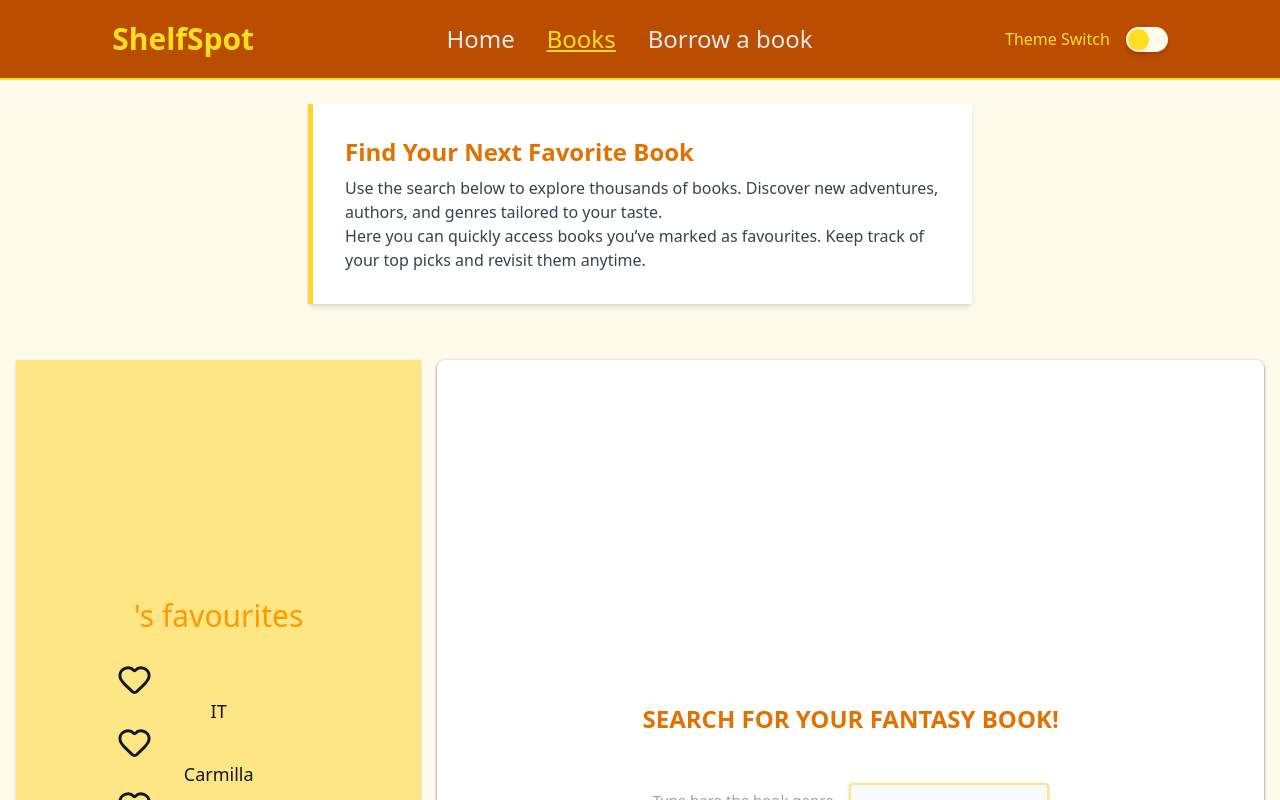
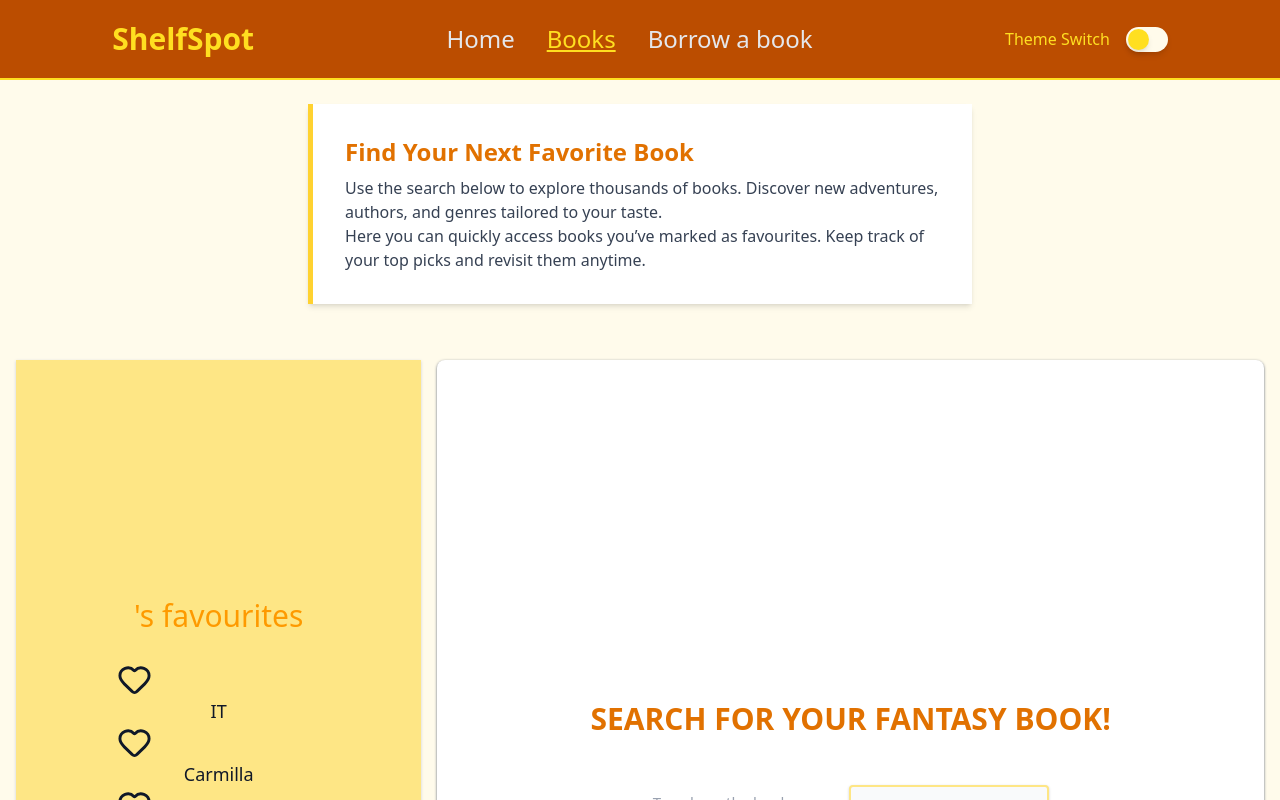
Before and after one commit to EliaGiolli/ShelfSpot-react, a React (Vite) app: page /books in a window 1280 px wide. Shown: the top 800 px of the page. Built offline with nearby package versions, Linux system fonts and the light colour scheme; data requests are answered from the project's data file.

Commit message:
improved the overall UI for a better user experience

```diff
--- a/src/components/Footer.tsx
+++ b/src/components/Footer.tsx
@@ -24,7 +24,7 @@ function Footer() {
             <BookOpen size={20} />
             Books
           </Link>
-          <Link to="/contacts" className="flex items-center gap-2 hover:text-amber-300 transition">
+          <Link to="/loans" className="flex items-center gap-2 hover:text-amber-300 transition">
             <Phone size={20} />
             Contact
           </Link>
--- a/src/components/Input.tsx
+++ b/src/components/Input.tsx
@@ -2,7 +2,7 @@ import * as Label from '@radix-ui/react-label';
 import { InputProps } from '../types/customProps';
 
 const LabelDemo = ({className, handleInputChange, searchTerm}:InputProps) => (
-	<div className="flex flex-wrap items-center gap-[15px] px-5">
+	<div className="flex flex-wrap justify-center items-center gap-[15px] px-5">
 		<Label.Root
 			className="text-[15px] font-medium leading-[35px] text-gray-400"
 			htmlFor="Book genre"
--- a/src/pages/SearchBook.tsx
+++ b/src/pages/SearchBook.tsx
@@ -41,7 +41,7 @@ function SearchBook() {
         <div className='
           bg-white w-full overflow-auto max-h-screen col-span-1 md:col-span-2
           flex flex-col justify-center items-center text-center rounded-lg shadow shadow-gray-500 px-5 py-6'>
-          <h1 className='md:text-xl lg:text-2xl md:text-wrap uppercase font-bold text-amber-600 my-7'>Search for your fantasy book!</h1>
+          <h1 className='text-2xl md:text-3xl md:text-wrap uppercase font-bold text-amber-600 my-7'>Search for your fantasy book!</h1>
           <div
             className='flex flex-col sm:flex-col md:flex-col lg:flex-row justify-evenly items-center text-center
             sm:p-3 md:p-2 lg:p-2 mt-3'
```
